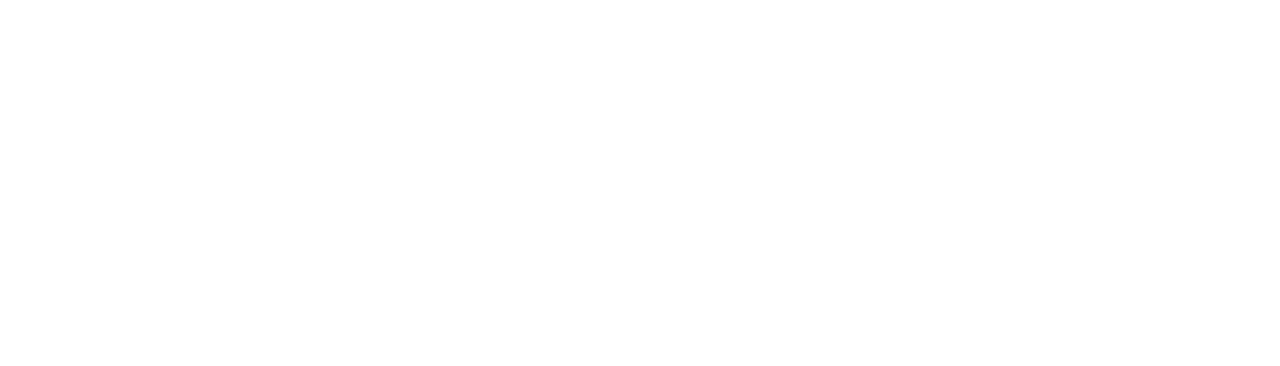
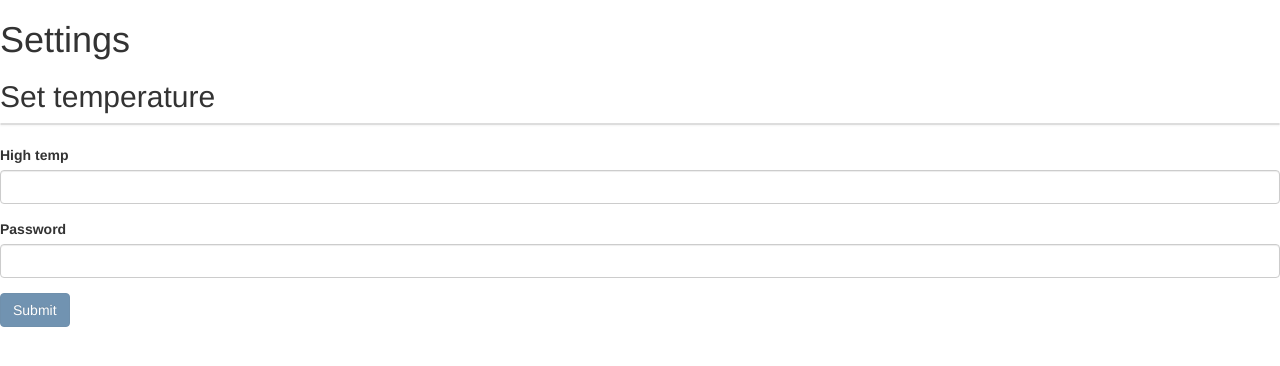
Before and after one commit to kblicharski/iot-project-2019, a React (Create React App) app in the folder client/: page /settings in a window 1280 px wide. Shown: the top 366 px of the page. Built offline with nearby package versions, Linux system fonts and the light colour scheme.

Commit message:
Add beginnings of settings page.

```diff
--- /dev/null
+++ b/client/src/FormErrors.js
@@ -0,0 +1,16 @@
+// https://github.com/learnetto/react-form-validation-demo/blob/master/src/FormErrors.js
+
+import React from 'react';
+
+export const FormErrors = ({formErrors}) =>
+  <div className='formErrors'>
+    {Object.keys(formErrors).map((fieldName, i) => {
+      if(formErrors[fieldName].length > 0){
+        return (
+          <p key={i}>{fieldName} {formErrors[fieldName]}</p>
+        )
+      } else {
+        return '';
+      }
+    })}
+</div>
--- a/client/src/Login.js
+++ b/client/src/Login.js
@@ -17,6 +17,7 @@
       password: '',
     }
     this.handleChange = this.handleChange.bind(this)
+    this.handleSubmit = this.handleSubmit.bind(this)
   }
 
   handleChange(event) {
@@ -25,9 +26,14 @@
     });
   }
 
+  handleSubmit (event) {
+    console.log('Form value: ' + this.state.username);
+    event.preventDefault();
+  }
+
   render() {
     return (
-      <form>
+      <form onSubmit={this.handleSubmit}>
         Username:
         <input
           type="text"
@@ -38,11 +44,12 @@
 
         Password:
         <input
-          type="text"
+          type="password"
           name="password"
           value={this.state.password}
           onChange={this.handleChange}
         />
+        <input type="submit" value="Submit"/>
     </form>
     )
   }
--- a/client/src/Main.js
+++ b/client/src/Main.js
@@ -2,6 +2,7 @@
 import { Switch, Route } from 'react-router-dom';
 import Home from './Home';
 import Login from './Login';
+import Settings from './Settings';
 
 // https://blog.pshrmn.com/entry/simple-react-router-v4-tutorial/
 
@@ -11,6 +12,7 @@
             <Switch>
                 <Route exact path='/' component={Home}/>
                 <Route path='/login' component={Login}/>
+                <Route path='/settings' component={Settings}/>
             </Switch>
         </main>
     );
--- /dev/null
+++ b/client/src/Settings.js
@@ -0,0 +1,13 @@
+import React from 'react';
+import TemperatureForm from './TemperatureForm';
+
+function Settings() {
+  return (
+    <div>
+      <h1>Settings</h1>
+      <TemperatureForm />
+    </div>
+  )
+}
+
+export default Settings;
--- /dev/null
+++ b/client/src/TemperatureForm.js
@@ -0,0 +1,119 @@
+import React from 'react';
+import { FormErrors } from './FormErrors';
+
+// https://github.com/learnetto/react-form-validation-demo/blob/master/src/Form.js
+
+class TemperatureForm extends React.Component {
+  constructor(props) {
+    super(props)
+    this.state = {
+      highTemp: '',
+      lowTemp: '',
+      formErrors: {
+        highTemp: '',
+        lowTemp: '',
+      },
+      highTempValid: false,
+      lowTempValid: false,
+      formValid: false,
+    }
+    this.handleChange = this.handleChange.bind(this)
+    this.handleSubmit = this.handleSubmit.bind(this)
+  }
+
+  handleChange(event) {
+    const name = event.target.name
+    const value = event.target.value
+    this.setState(
+      {[name]: value},
+      () => { this.validateField(name, value) }
+    )
+  }
+
+  validateField(fieldName, value) {
+    let fieldValidationErrors = this.state.formErrors
+    let highTempValid = this.state.highTempValid
+    let lowTempValid = this.state.lowTempValid
+
+    switch(fieldName) {
+      case 'highTemp':
+        if (value > 20 && value < 60) {
+          highTempValid = true
+        } else {
+          highTempValid = false
+        }
+        fieldValidationErrors.highTempValid = highTempValid ? '' : ' is invalid'
+        break
+      case 'lowTemp':
+        if (value > 20 && value < 60) {
+          lowTempValid = true
+        } else {
+          lowTempValid = false
+        }
+        fieldValidationErrors.lowTempValid = lowTempValid ? '' : ' is invalid'
+        break
+      default:
+        break
+    }
+    this.setState(
+      {
+        formErrors: fieldValidationErrors,
+        highTempValid: highTempValid,
+        lowTempValid: lowTempValid,
+      },
+      this.validateForm
+    )
+  }
+
+  validateForm() {
+    this.setState({
+      formValid: this.state.highTempValid && this.state.lowTempValid
+    })
+  }
+
+  errorClass(error) {
+    return(error.length === 0 ? '' : 'has-error')
+  }
+
+  handleSubmit (event) {
+    console.log('Form value: ' + this.state.highTemp);
+    event.preventDefault();
+  }
+
+  render() {
+    return (
+      <form onSubmit={this.handleSubmit}>
+        <h2>Set temperature</h2>
+        <div className="panel panel-default">
+          <FormErrors formErrors={this.state.formErrors} />
+        </div>
+        <div className={'form-group ${this.errorClass(this.state.formErrors.highTemp)}'}>
+          <label htmlFor="highTemp">High temp</label>
+          <input
+            type="number"
+            required
+            className="form-control"
+            name="highTemp"
+            placeholder=""
+            value={this.state.highTemp}
+            onChange={this.handleChange}
+          />
+        </div>
+        <div className={'form-group ${this.errorClass(this.state.formErrors.lowTemp)}'}>
+        <label htmlFor="password">Password</label>
+          <input
+            type="number"
+            className="form-control"
+            name="lowTemp"
+            placeholder=""
+            value={this.state.lowTemp}
+            onChange={this.handleChange}
+          />
+        </div>
+        <button type="submit" className="btn btn-primary" disabled={!this.state.formValid}>Submit</button>
+    </form>
+    )
+  }
+}
+
+export default TemperatureForm;
--- a/client/src/index.js
+++ b/client/src/index.js
@@ -4,6 +4,8 @@
 import App from './App';
 import * as serviceWorker from './serviceWorker';
 import { BrowserRouter } from 'react-router-dom';
+import 'bootstrap/dist/css/bootstrap.css';
+import 'bootstrap/dist/css/bootstrap-theme.css';
 
 ReactDOM.render((
     <BrowserRouter>
```
